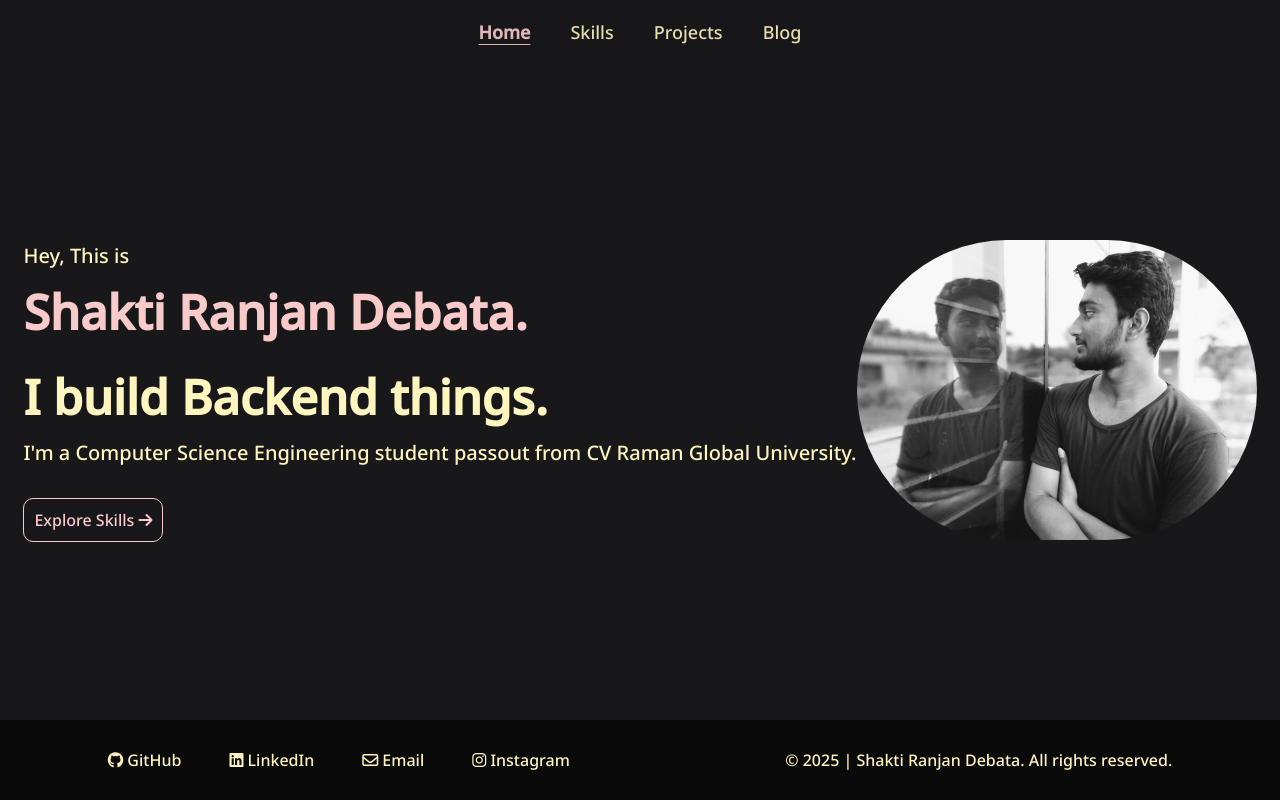
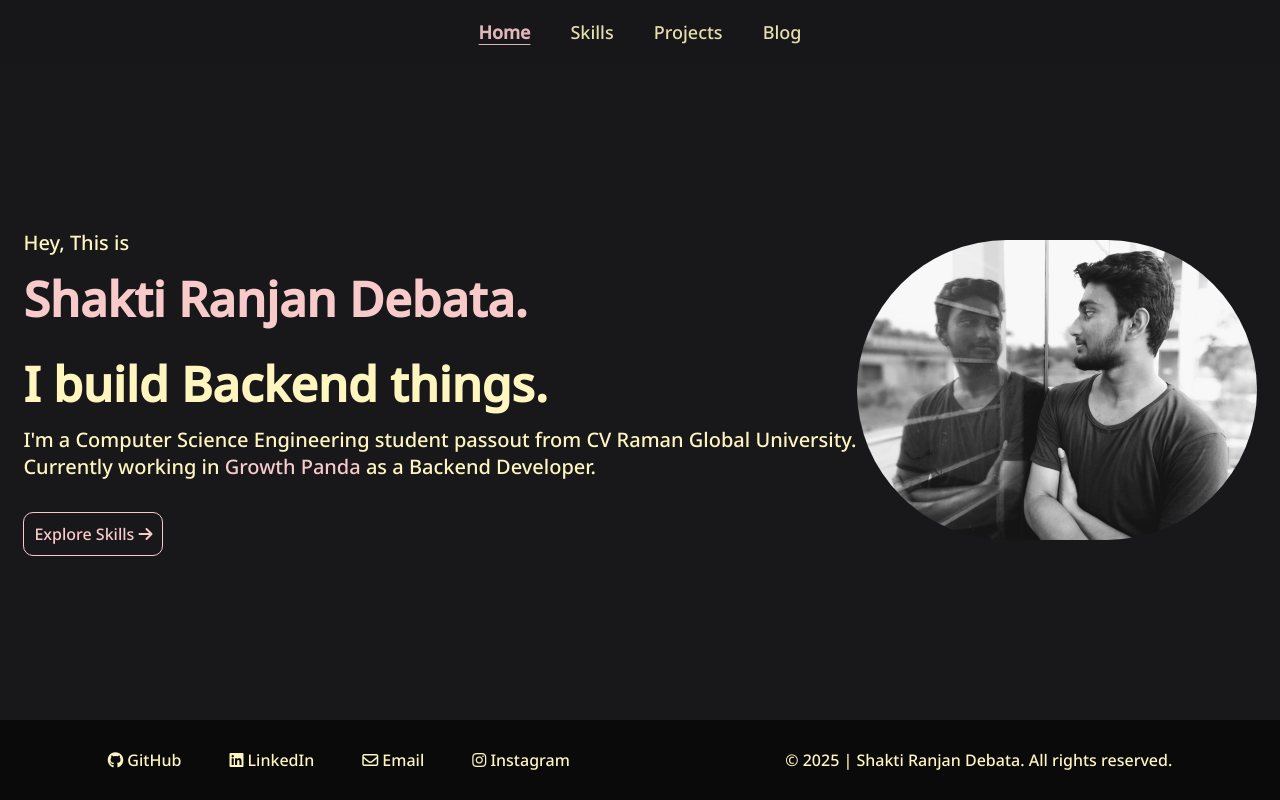
Before and after one commit to d-shaktiranjan/Portfolio, a React (Vite) app: page / in a window 1280 px wide. Built offline with nearby package versions, Linux system fonts and the light colour scheme; no server answers.

Commit message:
feat(home): create work.json

```diff
--- a/src/components/Home.jsx
+++ b/src/components/Home.jsx
@@ -1,15 +1,9 @@
 import "../style/home.css";
 import { Link } from "react-router-dom";
 import myImage from "../static/me.png";
+import work from "../data/work.json";
 
 export const Home = () => {
-  // env variables
-  const showCompanySection =
-    import.meta.env.VITE_SHOW_COMPANY_SECTION === "true" ? true : false;
-  const companyName = import.meta.env.VITE_COMPANY_NAME;
-  const companyUrl = import.meta.env.VITE_COMPANY_URL;
-  const roleInCompany = import.meta.env.VITE_COMPANY_ROLE;
-
   return (
     <div className="flex container min-height home-section">
       <title>Shakti Ranjan Debata | Backend Developer</title>
@@ -21,13 +15,13 @@ export const Home = () => {
           I'm a Computer Science Engineering student passout from CV Raman
           Global University.
         </span>
-        {showCompanySection && (
+        {work.showCompanySection && (
           <span>
             Currently working in{" "}
-            <a href={companyUrl} target="__blank" className="accent">
-              {companyName}{" "}
+            <a href={work.companyUrl} target="__blank" className="accent">
+              {work.companyName}{" "}
             </a>
-            as a {roleInCompany}.
+            as a {work.roleInCompany}.
           </span>
         )}
         <Link to="/skills" className="primary-btn block accent">
--- /dev/null
+++ b/src/data/work.json
@@ -0,0 +1,6 @@
+{
+  "showCompanySection": true,
+  "companyName": "Growth Panda",
+  "companyUrl": "https://growthpanda.co/",
+  "roleInCompany": "Backend Developer"
+}
```
